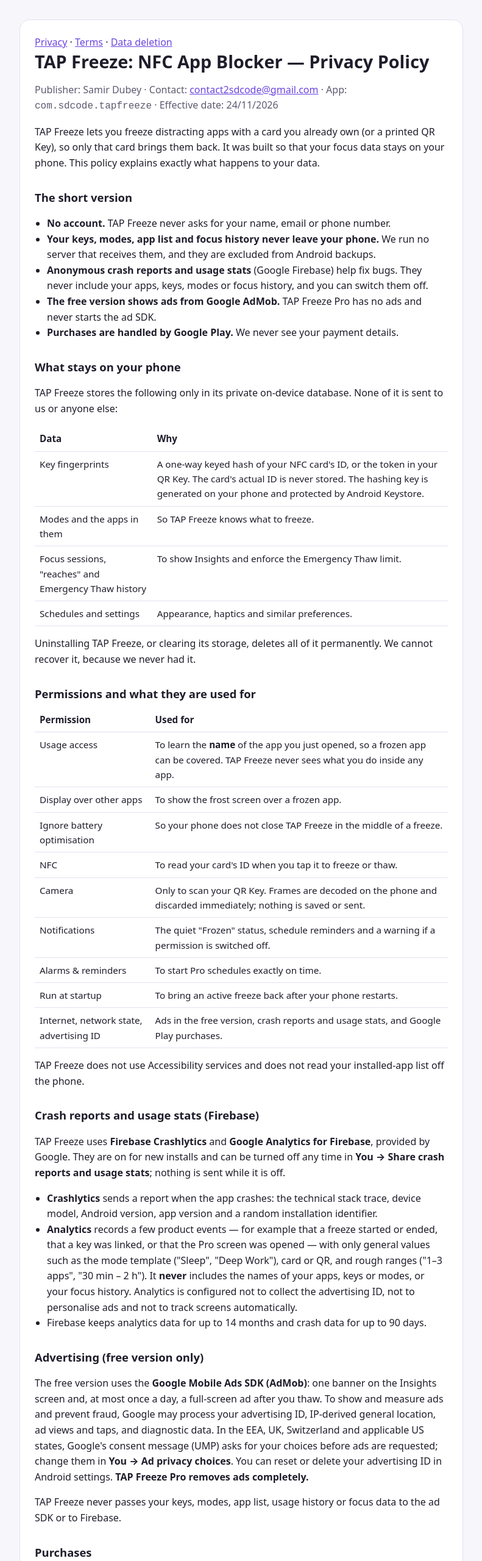
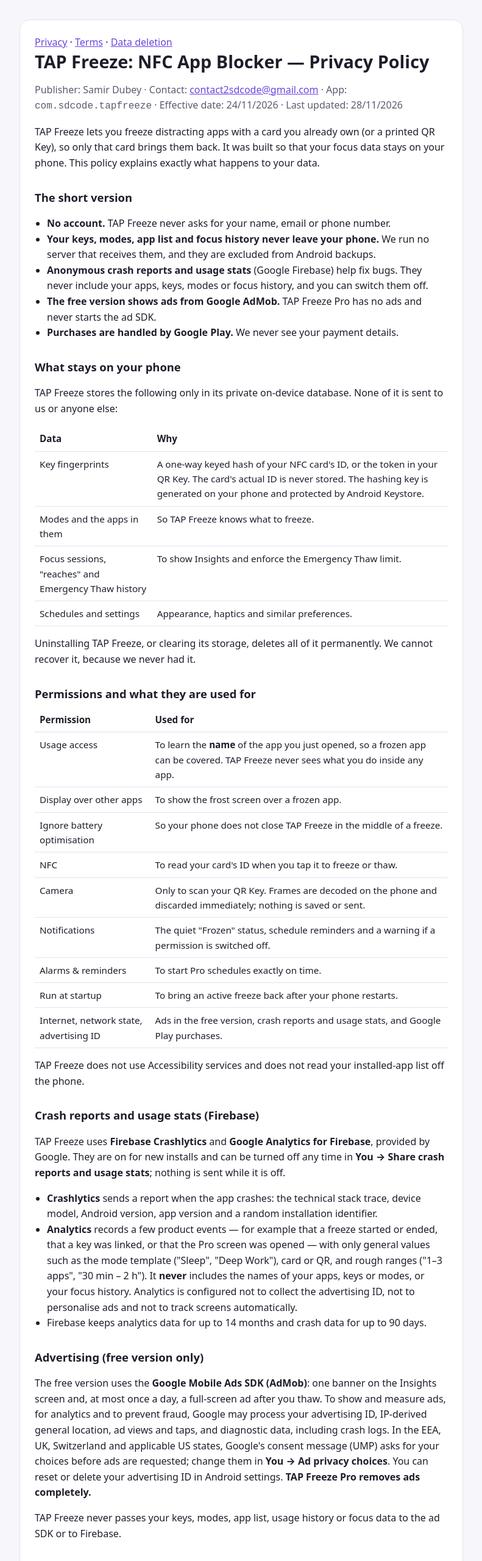
Before and after one commit to AOSP-Insider/privacy-policies, a plain HTML site: page tap-freeze/index.html in a window 1280 px wide. Shown: the top 2560 px of the page at 61% size, without its empty margins (244-1035 px from the left). Drawn offline with Linux system fonts and the light colour scheme.

Commit message:
TAP Freeze policy: ads SDK diagnostics include crash logs, analytics purpose (matches Play Data safety)
Co-Authored-By: Claude Opus 5.5 <noreply@anthropic.com>

```diff
--- a/tap-freeze/index.html
+++ b/tap-freeze/index.html
@@ -5,7 +5,7 @@
   <div class="card">
 <nav><a href="./">Privacy</a> · <a href="terms/">Terms</a> · <a href="delete-data/">Data deletion</a></nav>
 <h1>TAP Freeze: NFC App Blocker — Privacy Policy</h1>
-<p class="muted">Publisher: Samir Dubey · Contact: <a href="mailto:contact2sdcode@gmail.com">contact2sdcode@gmail.com</a> · App: <code>com.sdcode.tapfreeze</code> · Effective date: 24/11/2026</p>
+<p class="muted">Publisher: Samir Dubey · Contact: <a href="mailto:contact2sdcode@gmail.com">contact2sdcode@gmail.com</a> · App: <code>com.sdcode.tapfreeze</code> · Effective date: 24/11/2026 · Last updated: 28/11/2026</p>
 
 <p>TAP Freeze lets you freeze distracting apps with a card you already own (or a printed QR Key), so only that card brings them back. It was built so that your focus data stays on your phone. This policy explains exactly what happens to your data.</p>
 
@@ -53,7 +53,7 @@
 </ul>
 
 <h2>Advertising (free version only)</h2>
-<p>The free version uses the <b>Google Mobile Ads SDK (AdMob)</b>: one banner on the Insights screen and, at most once a day, a full-screen ad after you thaw. To show and measure ads and prevent fraud, Google may process your advertising ID, IP-derived general location, ad views and taps, and diagnostic data. In the EEA, UK, Switzerland and applicable US states, Google's consent message (UMP) asks for your choices before ads are requested; change them in <b>You → Ad privacy choices</b>. You can reset or delete your advertising ID in Android settings. <b>TAP Freeze Pro removes ads completely.</b></p>
+<p>The free version uses the <b>Google Mobile Ads SDK (AdMob)</b>: one banner on the Insights screen and, at most once a day, a full-screen ad after you thaw. To show and measure ads, for analytics and to prevent fraud, Google may process your advertising ID, IP-derived general location, ad views and taps, and diagnostic data, including crash logs. In the EEA, UK, Switzerland and applicable US states, Google's consent message (UMP) asks for your choices before ads are requested; change them in <b>You → Ad privacy choices</b>. You can reset or delete your advertising ID in Android settings. <b>TAP Freeze Pro removes ads completely.</b></p>
 <p>TAP Freeze never passes your keys, modes, app list, usage history or focus data to the ad SDK or to Firebase.</p>
 
 <h2>Purchases</h2>
```
